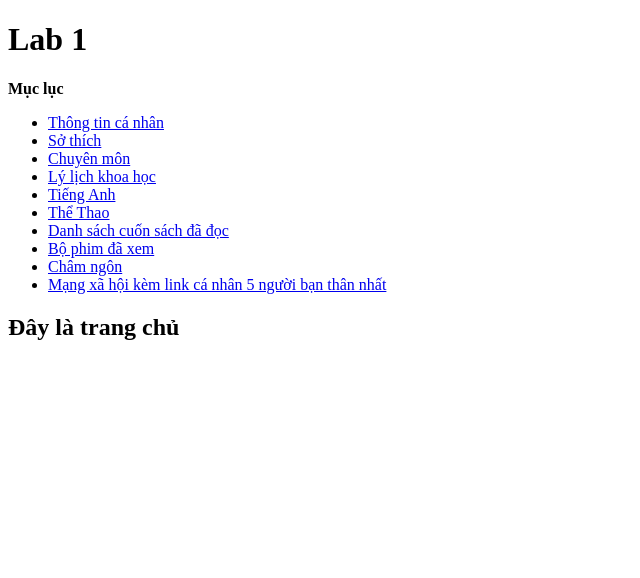
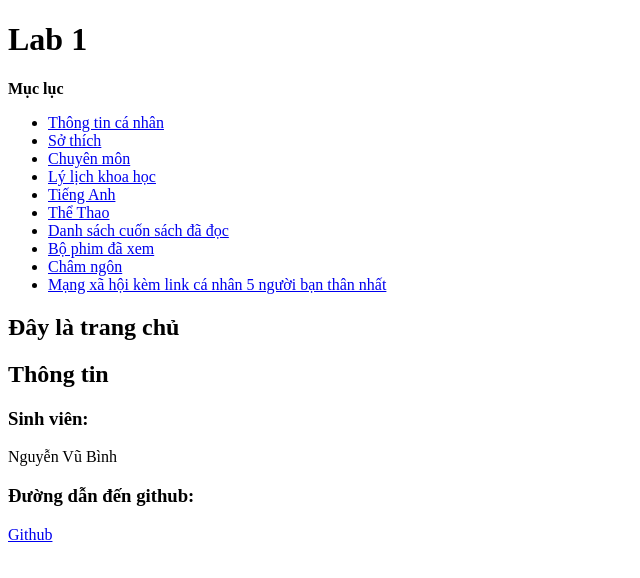
Before and after one commit to Binkeurss/Lab_DKW, a plain HTML site: page Lab1/22520137_NguyenVuBinh_Lab1.html in a window 1280 px wide. Shown: the whole page, without its empty margins (0-640 px from the left). Drawn offline with Linux system fonts and the light colour scheme.

Commit message:
Trang chủ

```diff
--- a/Lab1/22520137_NguyenVuBinh_Lab1.html
+++ b/Lab1/22520137_NguyenVuBinh_Lab1.html
@@ -30,6 +30,18 @@
       <h2>Đây là trang chủ</h2>
     </section>
   </main>
-  <footer></footer>
+  <footer>
+    <section>
+      <h2>Thông tin</h2>
+    </section>
+    <section>
+      <h3>Sinh viên: </h3>
+      <p>Nguyễn Vũ Bình</p>
+    </section>
+    <section>
+      <h3>Đường dẫn đến github:</h3>
+      <a href="https://github.com/Binkeurss/Lab_DKW/tree/main/Lab1"><p>Github</p></a>
+    </section>
+  </footer>
 </body>
 </html>
```
